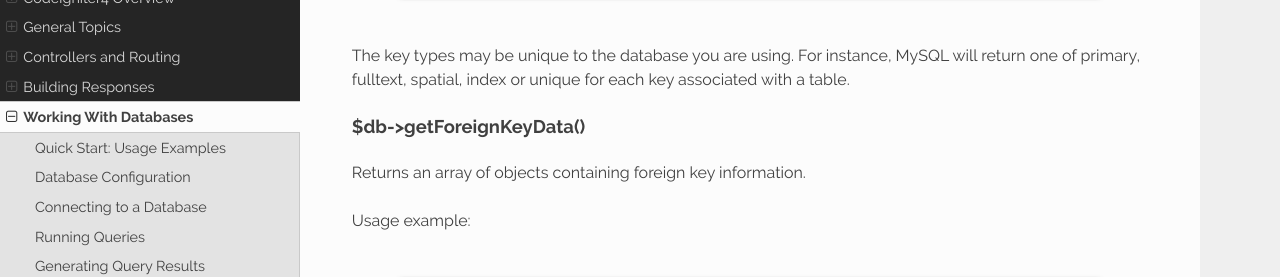
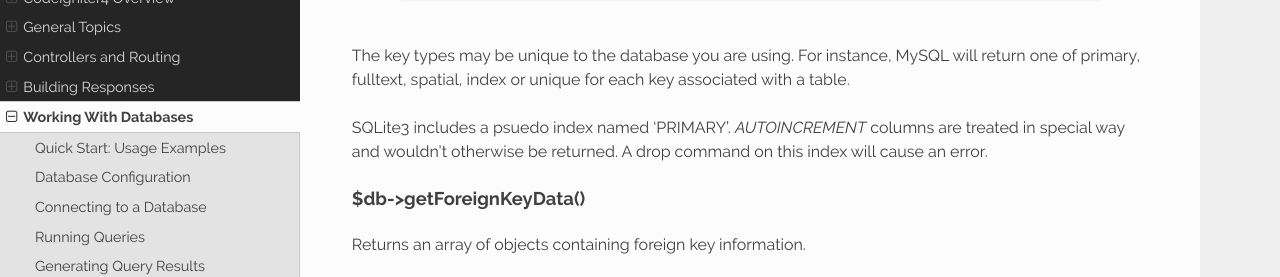
Before and after one commit to NEKOGET/ci4_user_guide_src, a Sphinx documentation site: the page built from source/database/metadata.rst, in a window 1280 px wide and 900 px high, scrolled down 3775 px, cut to the strip 142-419 px from the top of the window. Built offline with Sphinx 7.4.7 and the Read the Docs theme 2.0.0, drawn with Linux system fonts in a browser that asks for light colours.

Commit message:
Added change log and source guide notes

```diff
--- a/source/changelogs/v4.3.0.rst
+++ b/source/changelogs/v4.3.0.rst
@@ -37,6 +37,7 @@ Enhancements
 - Added ``Model::allowEmptyInserts()`` method to insert empty data. See :ref:`Using CodeIgniter's Model <model-allow-empty-inserts>`
 - Added ``$routes->useSupportedLocalesOnly(true)`` so that the Router returns 404 Not Found if the locale in the URL is not supported in ``Config\App::$supportedLocales``. See :ref:`Localization <localization-in-routes>`
 - The call handler for Spark commands from the ``CodeIgniter\CodeIgniter`` class has been extracted. This will reduce the cost of console calls.
+- Added a psuedo index named 'PRIMARY' for SQLite `AUTOINCREMENT` column. SQLite treats these in a special way which was excluding them from being retrieved by calling ``BaseConnection::getIndexData()``.
 
 Changes
 *******
--- a/source/database/metadata.rst
+++ b/source/database/metadata.rst
@@ -121,6 +121,10 @@ The key types may be unique to the database you are using.
 For instance, MySQL will return one of primary, fulltext, spatial, index or unique
 for each key associated with a table.
 
+SQLite3 includes a psuedo index named 'PRIMARY'. `AUTOINCREMENT` columns are treated
+in special way and wouldn't otherwise be returned. A drop command on this index will
+cause an error.
+
 $db->getForeignKeyData()
 ------------------------
 
```
